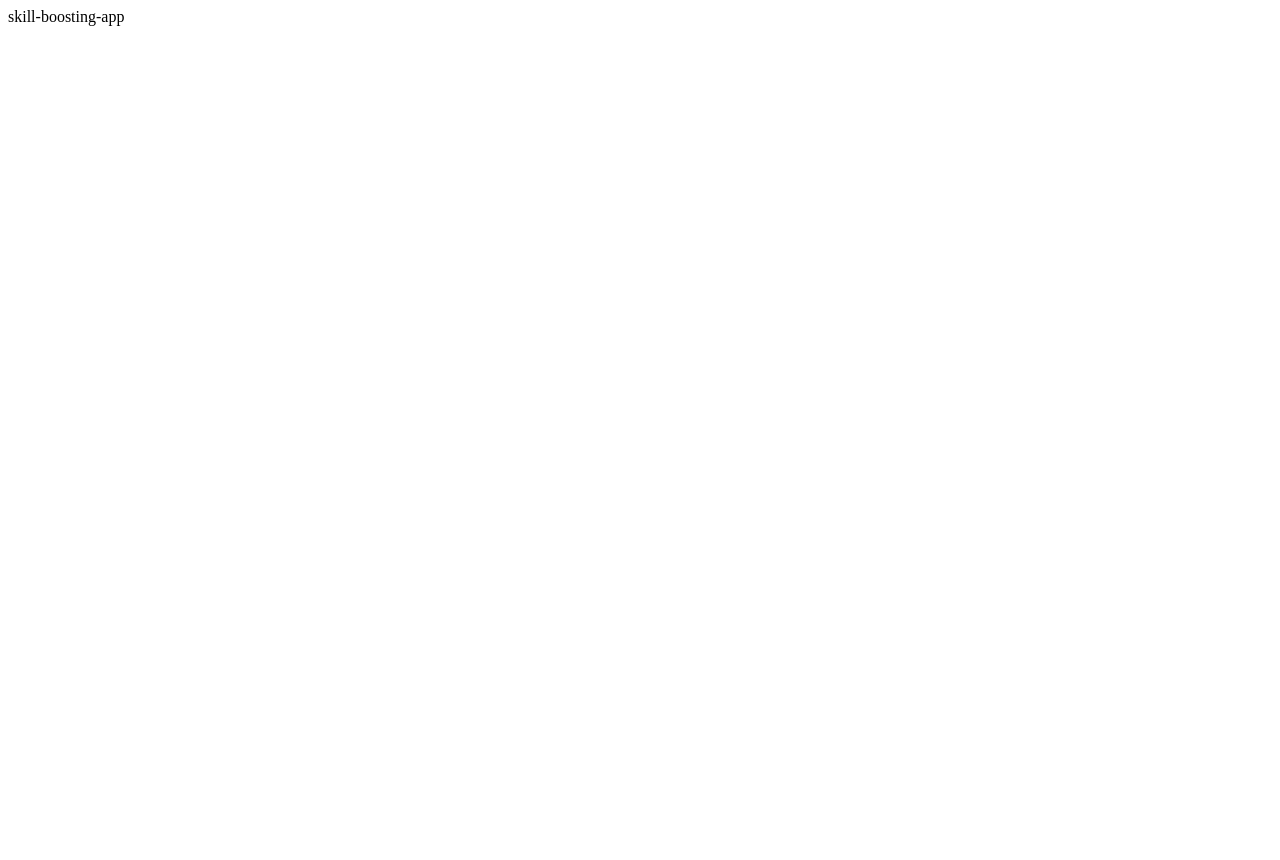
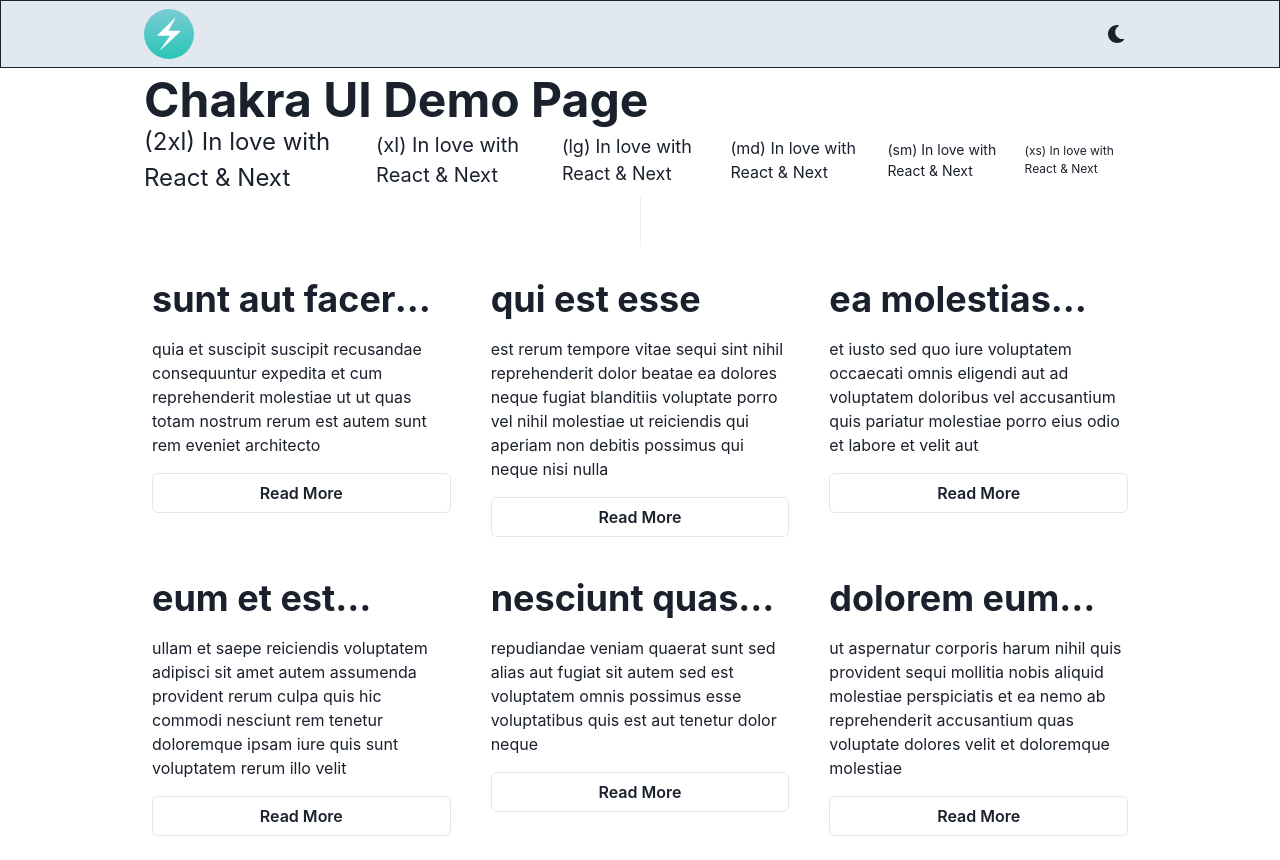
Before and after one commit to rasul-surname/skill-boosting-app, a React (Create React App) app: page / in a window 1280 px wide. Before the commit the page ends 800 px from the top, so only its background shows below. Built offline with nearby package versions, Linux system fonts and the light colour scheme.

Commit message:
попрактиковался с базовыми компонентами Chakra UI

```diff
--- a/src/App.js
+++ b/src/App.js
@@ -1,7 +1,60 @@
 import React from 'react';
 
+import {ChakraProvider, Container, theme} from '@chakra-ui/react';
+
+import Header from "./components/Header/Header";
+import TestComponent from "./components/TestCopmonent/TestComponent";
+import CardList from "./components/CardList/CardList";
+
 function App() {
-  return <div>skill-boosting-app</div>;
+    const cards = [
+        {
+            "userId": 1,
+            "id": 1,
+            "title": "sunt aut facere repellat provident occaecati excepturi optio reprehenderit",
+            "body": "quia et suscipit\nsuscipit recusandae consequuntur expedita et cum\nreprehenderit molestiae ut ut quas totam\nnostrum rerum est autem sunt rem eveniet architecto"
+        },
+        {
+            "userId": 1,
+            "id": 2,
+            "title": "qui est esse",
+            "body": "est rerum tempore vitae\nsequi sint nihil reprehenderit dolor beatae ea dolores neque\nfugiat blanditiis voluptate porro vel nihil molestiae ut reiciendis\nqui aperiam non debitis possimus qui neque nisi nulla"
+        },
+        {
+            "userId": 1,
+            "id": 3,
+            "title": "ea molestias quasi exercitationem repellat qui ipsa sit aut",
+            "body": "et iusto sed quo iure\nvoluptatem occaecati omnis eligendi aut ad\nvoluptatem doloribus vel accusantium quis pariatur\nmolestiae porro eius odio et labore et velit aut"
+        },
+        {
+            "userId": 1,
+            "id": 4,
+            "title": "eum et est occaecati",
+            "body": "ullam et saepe reiciendis voluptatem adipisci\nsit amet autem assumenda provident rerum culpa\nquis hic commodi nesciunt rem tenetur doloremque ipsam iure\nquis sunt voluptatem rerum illo velit"
+        },
+        {
+            "userId": 1,
+            "id": 5,
+            "title": "nesciunt quas odio",
+            "body": "repudiandae veniam quaerat sunt sed\nalias aut fugiat sit autem sed est\nvoluptatem omnis possimus esse voluptatibus quis\nest aut tenetur dolor neque"
+        },
+        {
+            "userId": 1,
+            "id": 6,
+            "title": "dolorem eum magni eos aperiam quia",
+            "body": "ut aspernatur corporis harum nihil quis provident sequi\nmollitia nobis aliquid molestiae\nperspiciatis et ea nemo ab reprehenderit accusantium quas\nvoluptate dolores velit et doloremque molestiae"
+        },
+    ];
+
+    return (
+        <ChakraProvider theme={theme}>
+            <Header/>
+            <Container maxW="container.lg">
+                <TestComponent />
+                <CardList cards={cards}/>
+            </Container>
+        </ChakraProvider>
+    );
 }
 
 export default App;
--- /dev/null
+++ b/src/components/CardList/CardList.js
@@ -0,0 +1,20 @@
+import React from "react";
+import {SimpleGrid, Stack, Heading, Button, Text} from "@chakra-ui/react";
+
+const CardList = props => {
+    const {cards = []} = props;
+
+    return (
+        <SimpleGrid columns={[1, null, 2, 3]} spacing={[4, null, 6]} py="4">
+            {cards.map(card => (
+                <Stack key={card.title} spacing={4} _hover={{shadow: 'md'}} p="2">
+                    <Heading as="h3" noOfLines={1}>{card.title}</Heading>
+                    <Text>{card.body}</Text>
+                    <Button as="a" variant="outline">Read More</Button>
+                </Stack>
+            ))}
+        </SimpleGrid>
+    )
+}
+
+export default CardList;
--- /dev/null
+++ b/src/components/Header/ColorModeSwitcher.js
@@ -0,0 +1,23 @@
+import React from 'react';
+import { useColorMode, useColorModeValue, IconButton } from '@chakra-ui/react';
+import { FaMoon, FaSun } from 'react-icons/fa';
+
+export const ColorModeSwitcher = props => {
+  const { toggleColorMode } = useColorMode();
+  const text = useColorModeValue('dark', 'light');
+  const SwitchIcon = useColorModeValue(FaMoon, FaSun);
+
+  return (
+    <IconButton
+      size="md"
+      fontSize="lg"
+      aria-label={`Switch to ${text} mode`}
+      variant="ghost"
+      color="current"
+      marginLeft="2"
+      onClick={toggleColorMode}
+      icon={<SwitchIcon />}
+      {...props}
+    />
+  );
+};
--- /dev/null
+++ b/src/components/Header/Header.js
@@ -0,0 +1,22 @@
+import React from "react";
+import {Box, Container, Flex, Image, useColorMode} from "@chakra-ui/react";
+
+import {ColorModeSwitcher} from './ColorModeSwitcher';
+import Logo from '../../logo.svg';
+
+const Header = () => {
+    const { colorMode } = useColorMode();
+
+    return (
+        <Box as="header" py={2} bg={colorMode === 'dark' ? 'gray.400' : 'gray.200'} border="1px" borderColor='black.200'>
+            <Container maxW="container.lg">
+                <Flex justifyContent="space-between" alignItems="center">
+                    <Image src={Logo} alt="logo" boxSize="50px" objectFit="cover"/>
+                    <ColorModeSwitcher/>
+                </Flex>
+            </Container>
+        </Box>
+    );
+};
+
+export default Header;
--- /dev/null
+++ b/src/components/TestCopmonent/TestComponent.js
@@ -0,0 +1,24 @@
+import React from "react";
+import {Box, Heading, HStack, Text, Center, Divider} from '@chakra-ui/react';
+
+const TestComponent = () => {
+
+    return (
+        <Box py="2">
+            <Heading size="2xl">Chakra UI Demo Page</Heading>
+            <HStack spacing={1}>
+                <Text fontSize="2xl">(2xl) In love with React & Next</Text>
+                <Text fontSize="xl">(xl) In love with React & Next</Text>
+                <Text fontSize="lg">(lg) In love with React & Next</Text>
+                <Text fontSize="md">(md) In love with React & Next</Text>
+                <Text fontSize="sm">(sm) In love with React & Next</Text>
+                <Text fontSize="xs">(xs) In love with React & Next</Text>
+            </HStack>
+            <Center height="50px">
+                <Divider orientation="vertical"/>
+            </Center>
+        </Box>
+    )
+}
+
+export default TestComponent;
```
